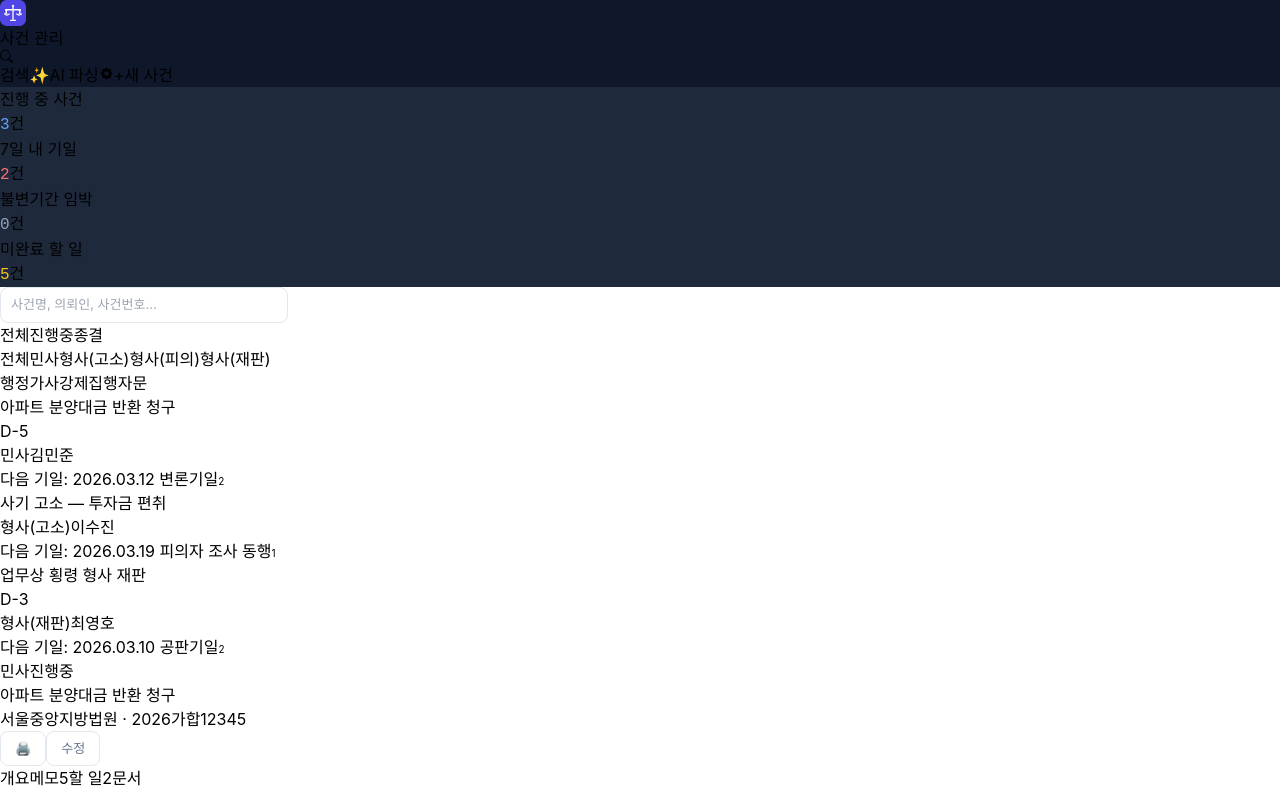
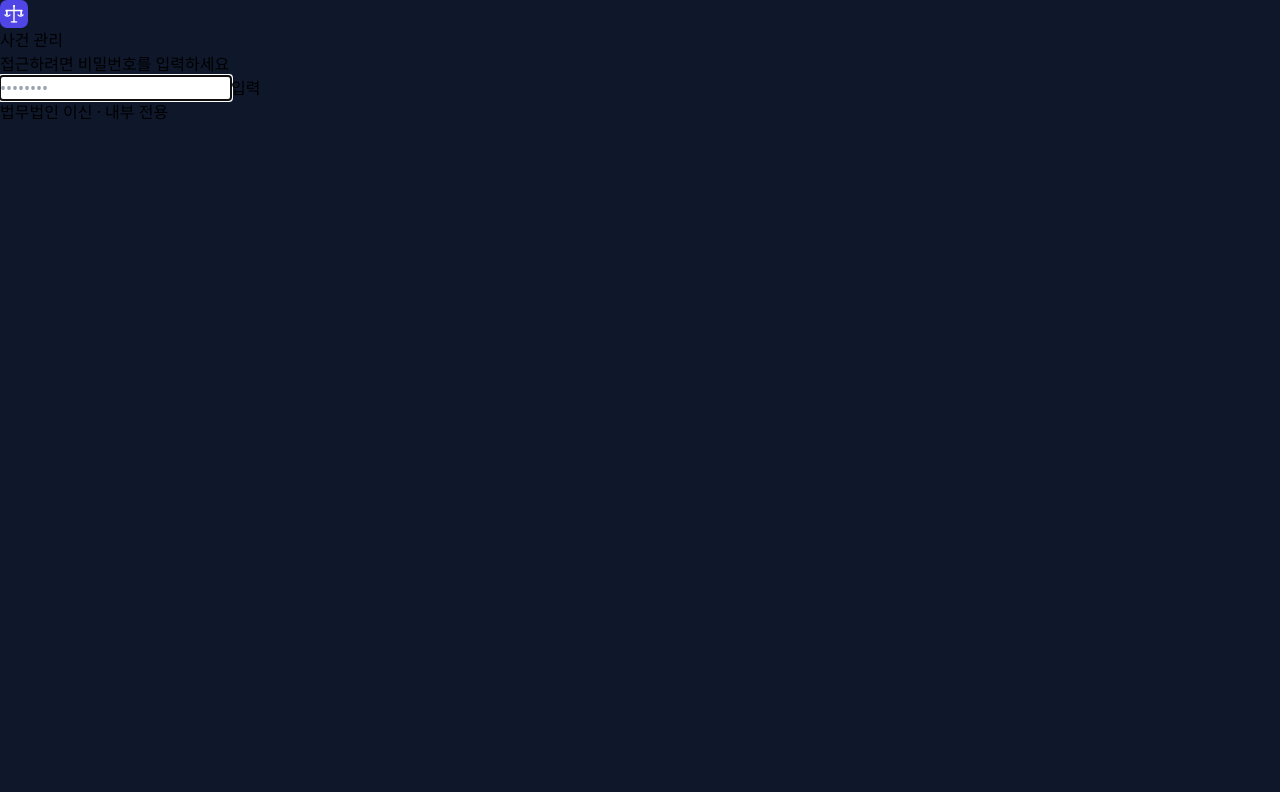
Before and after one commit to kcozy11-prog/case-manager, a React (Vite) app: page / in a window 1280 px wide. Shown: the top 792 px of the page. Built offline with nearby package versions, Linux system fonts and the light colour scheme.

Commit message:
Update App.jsx

```diff
--- a/src/App.jsx
+++ b/src/App.jsx
@@ -1,4 +1,75 @@
-import { useState, useMemo, useCallback, useRef } from "react";
+import { useState, useMemo, useCallback, useRef, useEffect } from "react";
+
+// ── 비밀번호 설정 (여기서 변경하세요) ────────────────────────────────────────
+const APP_PASSWORD = "lawfirm2024";
+const SESSION_KEY = "cm_auth_ok";
+
+function LockScreen({ onUnlock }) {
+  const [pw, setPw] = useState("");
+  const [error, setError] = useState(false);
+  const [shake, setShake] = useState(false);
+
+  const tryUnlock = () => {
+    if (pw === APP_PASSWORD) {
+      sessionStorage.setItem(SESSION_KEY, "1");
+      onUnlock();
+    } else {
+      setError(true);
+      setShake(true);
+      setPw("");
+      setTimeout(() => setShake(false), 500);
+    }
+  };
+
+  return (
+    <div style={{background:"#0F172A",height:"100dvh"}} className="flex items-center justify-center p-4">
+      <div className={`bg-slate-800 rounded-2xl p-8 w-full max-w-sm shadow-2xl border border-slate-700 ${shake?"animate-shake":""}`}
+           style={shake?{animation:"shake 0.4s ease"}:{}}>
+        <style>{`@keyframes shake{0%,100%{transform:translateX(0)}20%,60%{transform:translateX(-8px)}40%,80%{transform:translateX(8px)}}`}</style>
+        <div className="flex flex-col items-center gap-5">
+          <div className="w-14 h-14 rounded-2xl bg-indigo-600 flex items-center justify-center">
+            <svg width="28" height="28" viewBox="0 0 32 32" fill="none">
+              <rect width="32" height="32" rx="8" fill="#4F46E5"/>
+              <line x1="16" y1="7" x2="16" y2="25" stroke="white" strokeWidth="1.6" strokeLinecap="round"/>
+              <line x1="7" y1="12" x2="25" y2="12" stroke="white" strokeWidth="1.6" strokeLinecap="round"/>
+              <line x1="8.5" y1="12" x2="7" y2="17" stroke="white" strokeWidth="1.3" strokeLinecap="round"/>
+              <line x1="7" y1="12" x2="8.5" y2="17" stroke="white" strokeWidth="1.3" strokeLinecap="round"/>
+              <line x1="23.5" y1="12" x2="25" y2="17" stroke="white" strokeWidth="1.3" strokeLinecap="round"/>
+              <line x1="25" y1="12" x2="23.5" y2="17" stroke="white" strokeWidth="1.3" strokeLinecap="round"/>
+              <path d="M5.5 17 Q8.5 20 11.5 17" stroke="white" strokeWidth="1.4" strokeLinecap="round" fill="none"/>
+              <path d="M20.5 17 Q23.5 20 26.5 17" stroke="white" strokeWidth="1.4" strokeLinecap="round" fill="none"/>
+              <line x1="13" y1="25" x2="19" y2="25" stroke="white" strokeWidth="1.6" strokeLinecap="round"/>
+              <circle cx="16" cy="7" r="1.3" fill="white"/>
+            </svg>
+          </div>
+          <div className="text-center">
+            <div className="text-white font-bold text-xl">사건 관리</div>
+            <div className="text-slate-400 text-sm mt-1">접근하려면 비밀번호를 입력하세요</div>
+          </div>
+          <div className="w-full space-y-3">
+            <input
+              type="password"
+              className="w-full bg-slate-700 border border-slate-600 rounded-xl px-4 py-3 text-white text-center text-lg tracking-widest outline-none focus:border-indigo-500 focus:ring-2 focus:ring-indigo-500/30 transition-all"
+              placeholder="••••••••"
+              value={pw}
+              onChange={e=>{setPw(e.target.value);setError(false);}}
+              onKeyDown={e=>e.key==="Enter"&&tryUnlock()}
+              autoFocus
+            />
+            {error && <div className="text-red-400 text-sm text-center">비밀번호가 틀렸습니다.</div>}
+            <button
+              onClick={tryUnlock}
+              className="w-full bg-indigo-600 hover:bg-indigo-500 text-white font-semibold py-3 rounded-xl transition-colors"
+            >
+              입력
+            </button>
+          </div>
+          <div className="text-slate-600 text-xs">법무법인 이신 · 내부 전용</div>
+        </div>
+      </div>
+    </div>
+  );
+}
 
 // ── 날짜 유틸 ──────────────────────────────────────────────────────────────────
 const today = new Date(); today.setHours(0,0,0,0);
@@ -800,6 +871,10 @@ ${memos.map(m=>`<div class="memo"><span class="badge">${m.type}</span><span styl
 
 // ── 메인 앱 ───────────────────────────────────────────────────────────────────
 export default function App() {
+  const [authed,setAuthed]=useState(()=>sessionStorage.getItem(SESSION_KEY)==="1");
+
+  if(!authed) return <LockScreen onUnlock={()=>setAuthed(true)}/>;
+
   const [cases,setCases]=useState(SAMPLE_CASES);
   const [selectedId,setSelectedId]=useState("c1");
   const [search,setSearch]=useState("");
@@ -899,6 +974,9 @@ export default function App() {
             <button onClick={()=>setShowAI(true)} className="flex items-center gap-1 text-xs text-slate-300 hover:text-white border border-slate-600 hover:border-slate-400 px-2.5 py-1.5 rounded-lg transition-colors">
               ✨<span className="hidden sm:inline">AI 파싱</span>
             </button>
+            <button onClick={()=>{sessionStorage.removeItem(SESSION_KEY);setAuthed(false);}} title="잠금" className="text-slate-400 hover:text-white border border-slate-700 hover:border-slate-500 p-1.5 rounded-lg transition-colors">
+              <svg width="15" height="15" viewBox="0 0 20 20" fill="currentColor"><path fillRule="evenodd" d="M10 1a4.5 4.5 0 00-4.5 4.5V9H5a2 2 0 00-2 2v6a2 2 0 002 2h10a2 2 0 002-2v-6a2 2 0 00-2-2h-.5V5.5A4.5 4.5 0 0010 1zm3 8V5.5a3 3 0 10-6 0V9h6z" clipRule="evenodd"/></svg>
+            </button>
             <button onClick={()=>setShowSettings(true)} title="설정" className="text-slate-400 hover:text-white border border-slate-700 hover:border-slate-500 p-1.5 rounded-lg transition-colors">
               <svg width="15" height="15" viewBox="0 0 20 20" fill="currentColor"><path fillRule="evenodd" d="M11.49 3.17c-.38-1.56-2.6-1.56-2.98 0a1.532 1.532 0 01-2.286.948c-1.372-.836-2.942.734-2.106 2.106.54.886.061 2.042-.947 2.287-1.561.379-1.561 2.6 0 2.978a1.532 1.532 0 01.947 2.287c-.836 1.372.734 2.942 2.106 2.106a1.532 1.532 0 012.287.947c.379 1.561 2.6 1.561 2.978 0a1.533 1.533 0 012.287-.947c1.372.836 2.942-.734 2.106-2.106a1.533 1.533 0 01.947-2.287c1.561-.379 1.561-2.6 0-2.978a1.532 1.532 0 01-.947-2.287c.836-1.372-.734-2.942-2.106-2.106a1.532 1.532 0 01-2.287-.947zM10 13a3 3 0 100-6 3 3 0 000 6z" clipRule="evenodd"/></svg>
             </button>
```
